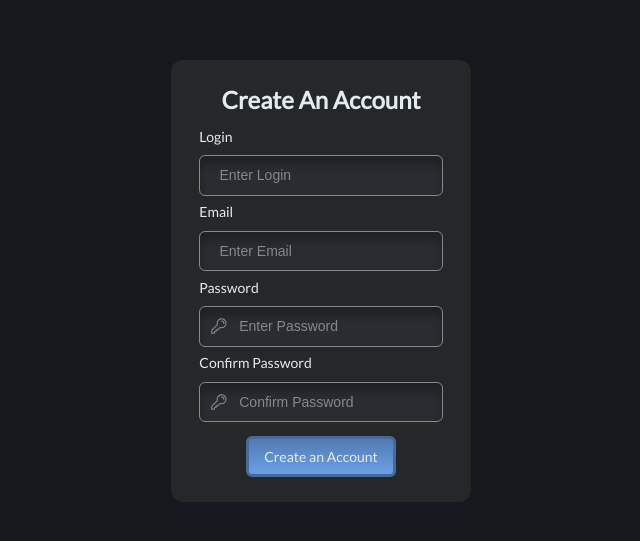
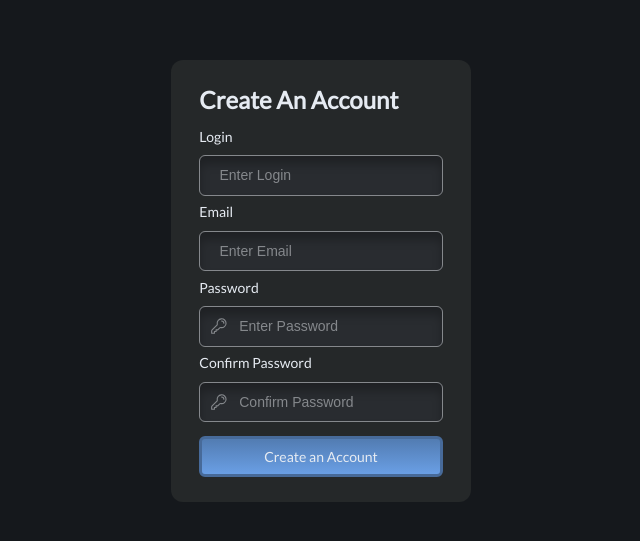
Before and after one commit to Scorabey/Manticore, a Next.js app: page /authorization in a window 1280 px wide. Shown: the part 127-668 px from the top of the page, without its empty margins (327-967 px from the left). Built offline with nearby package versions, Linux system fonts and the light colour scheme.

Commit message:
Update auth. Page, add error handling

```diff
--- a/src/app/authorization/page.tsx
+++ b/src/app/authorization/page.tsx
@@ -5,7 +5,7 @@ import { Input, InputSkeleton } from "@/component/inputs/input"
 import { KeyIcon } from "@heroicons/react/24/outline"
 import style from './style.module.scss'
 import { UserAuth } from "./userAuth"
-import { useActionState, useState } from "react"
+import { useActionState, useEffect, useRef, useState } from "react"
 import { State } from "@/lib/types/types"
 
 export default function AuthPage() {
@@ -15,7 +15,46 @@ export default function AuthPage() {
     const [emailError, setEmailError] = useState('')
     const [emailState, setEmailState] = useState<State | null>(null)
 
+    const [loginError, setLoginError] = useState('')
+    const [loginState, setLoginState] = useState<State | null>(null)
+    const [loginLength, setLoginLength] = useState<number | null>()
+
+    const [confirmError, setConfirmError] = useState('')
+    const [confirmState, setConfirmState] = useState<State | null>(null)
+
+    useEffect(() => {
+        if(state?.success === false && state?.errors?.confirm) {
+            setConfirmState('error')
+            setConfirmError(state?.errors?.confirm)
+        }
+        if(state?.success === false && state.errors?.email) {
+            setEmailState('error')
+            setEmailError(state.errors.email)
+        }
+    }, [state])
+
+    const CheckLoginLength = (event: React.ChangeEvent<HTMLInputElement>) => {
+        const length = event.target.value.length
+        setLoginLength(length)
+    }
+
+    const CheckLoginError = () => {
+        if(loginLength === null || loginLength === undefined) return
+
+        if(loginLength < 3) {
+            setLoginError("Должно быть больше 3 символов!")
+            setLoginState("error")
+        } else if(loginLength > 42) {
+            setLoginError("Должно быть меньше 42 символов!")
+            setLoginState("error")
+        } else {
+            setLoginError("")
+            setLoginState(null)
+        }
+    }
+
     return (
+        <div className={style.page}>
             <article
             className={style.article}>
                 <h2
@@ -29,7 +68,15 @@ export default function AuthPage() {
                     placeholder="Enter Login"
                     label="Login"
                     name="login"
-                type="text"/>
+                    type="text"
+                    state={loginState}
+                    info={loginError}
+                    onChange={(event) => {
+                        CheckLoginLength(event)
+                    }}
+                    onBlur={() => {
+                        CheckLoginError()
+                    }}/>
                     <Input
                     className={style.formInput}
                     placeholder="Enter Email"
@@ -39,14 +86,11 @@ export default function AuthPage() {
                     state={emailState}
                     info={emailError}
                     required
-                onChange={(event) => {
-                    if(event.target.validity.valid) {
-                        setEmailState("success")
-                        setEmailError("Верный формат!")
-                    } else {
+                    onInvalid={(event) => {
+                        event.preventDefault()
+
                         setEmailState("error")
-                        setEmailError("Неправильный формат!")
-                    }
+                        setEmailError("Некорректный формат!")
                     }}/>
                     <Input
                     className={style.formInput}
@@ -61,9 +105,11 @@ export default function AuthPage() {
                     label="Confirm Password"
                     name="confirm"
                     type="password"
+                    state={confirmState}
+                    info={confirmError}
                     LeftIcon={KeyIcon}/>
-                {state?.errors?.confirm && (
-                    <p className={style.error}>{state.errors.confirm}</p>
+                    {state?.errors?.global && (
+                        <p className={style.error}>{state.errors.global}</p>
                     )}
                 </form>
                 <PrimaryButton
@@ -74,5 +120,6 @@ export default function AuthPage() {
                     Create an Account
                 </PrimaryButton>
             </article>
+        </div>
     )
 }
--- a/src/app/authorization/style.module.scss
+++ b/src/app/authorization/style.module.scss
@@ -24,11 +24,16 @@
 
 // Main style
 
+.page {
+    display: flex;
+    justify-content: center;
+    align-items: center;
+    height: 100%;
+
     .article {
         display: inline-flex;
         flex-direction: column;
-    justify-content: center;
-    align-items: center;
+        place-content: center;
         padding: 3.13vh 2.23vw;
         gap: 1.1vw;
         border-radius: 12px;
@@ -47,3 +52,4 @@
             }
         }
     }
+}
--- a/src/app/authorization/userAuth.ts
+++ b/src/app/authorization/userAuth.ts
@@ -2,11 +2,15 @@
 
 import { addNewUser } from "@/lib/models/users"
 import { redirect } from "next/navigation"
+import { QueryError } from "mysql2"
 
 type State = {
     success: boolean
     errors?: {
         confirm?: string
+        email?: string
+        global?: string
+        login?: string
     }
 }
 
@@ -25,9 +29,32 @@ export async function UserAuth(
                 confirm: 'Пароли не совпадают!',
             },
         }
-    } else {
-        await addNewUser({ login: login, email: email, password: password })
+    }
+    try {
+        await addNewUser({
+            login: login,
+            email: email,
+            password: password
+        })
+    } catch(error) {
+        const validError = error as QueryError
 
-        redirect('/')
+        switch (validError.code) {
+            case "ER_DUP_ENTRY":
+                return {
+                    success: false,
+                    errors: {
+                        email: "Адрес электроной почты уже занят!"
+                    }
+                }
+            default:
+                return {
+                    success: false,
+                    errors: {
+                        global: "Ошибка создания пользователя!"
+                    }
+                }
+        }
     }
+    redirect('/')
 }
--- a/src/component/inputs/input/input.tsx
+++ b/src/component/inputs/input/input.tsx
@@ -35,9 +35,7 @@ export const Input = ({
                     {...props}
                     id={id}
                     placeholder={disabled ? 'Disabled' : placeholder}
-                    className={`
-                        ${style.input}
-                        `}
+                    className={`${style.input}`}
                     disabled={disabled}
                     />
                     {RightIcon && !LeftIcon ? <RightIcon className={`${style.iconRight} ${style.icon}`} width={20}/> : null}
--- a/src/style/global.scss
+++ b/src/style/global.scss
@@ -25,9 +25,6 @@ h1, h2, h3, h4, h5, h6 {
 }
 
 .container {
-    display: flex;
-    justify-content: center;
-    align-items: center;
     width: 100%;
     height: 100%;
 }
```
Lines whose indentation alone changed are shown as unchanged.
